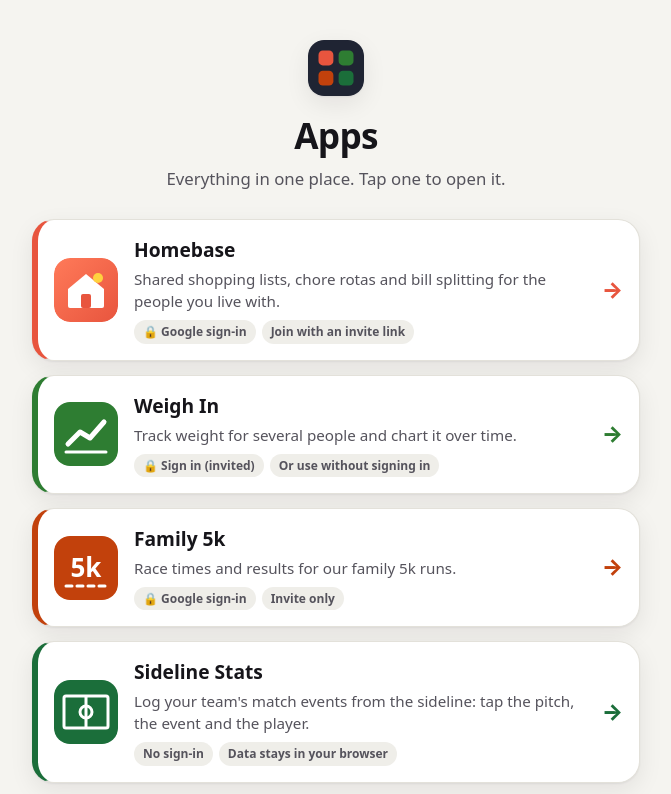
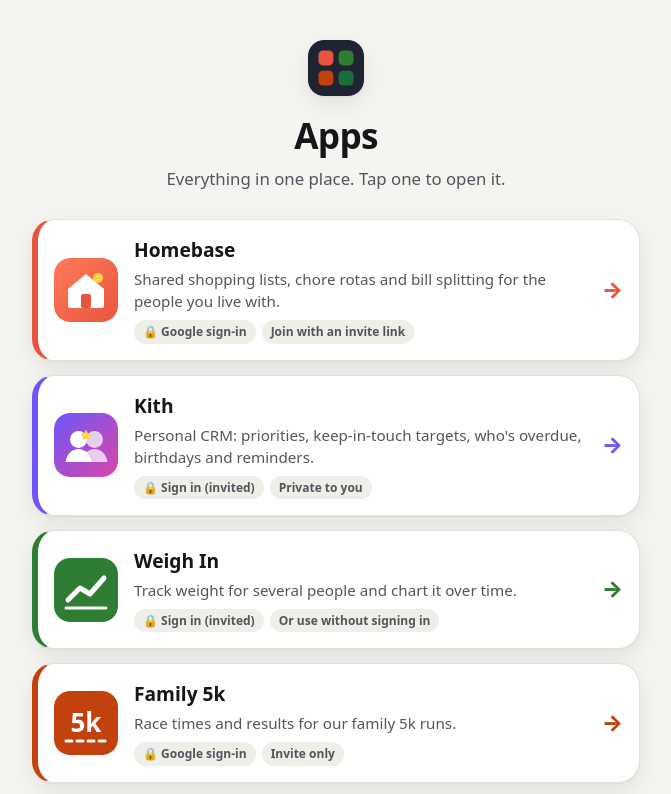
Before and after one commit to CaomhinDev/apps, a plain HTML site: page index.html in a window 1280 px wide. Shown: the top 794 px of the page, without its empty margins (304-975 px from the left). Drawn offline with Linux system fonts and the light colour scheme.

Commit message:
Add Kith (personal CRM)
Co-Authored-By: Claude Opus 5.5 <noreply@anthropic.com>

```diff
--- a/index.html
+++ b/index.html
@@ -28,6 +28,17 @@
             <strong>Homebase</strong>
             <span class="desc">Shared shopping lists, chore rotas and bill splitting for the people you live with.</span>
             <span class="tags"><span class="tag">🔒 Google sign-in</span><span class="tag">Join with an invite link</span></span>
+          </span>
+          <span class="go" aria-hidden="true">→</span>
+        </a>
+      </li>
+      <li>
+        <a class="app" href="https://kith-crm-9709ac.web.app/" id="kith">
+          <img src="icons/kith.svg" alt="" width="64" height="64">
+          <span class="text">
+            <strong>Kith</strong>
+            <span class="desc">Personal CRM: priorities, keep-in-touch targets, who's overdue, birthdays and reminders.</span>
+            <span class="tags"><span class="tag">🔒 Sign in (invited)</span><span class="tag">Private to you</span></span>
           </span>
           <span class="go" aria-hidden="true">→</span>
         </a>
--- a/styles.css
+++ b/styles.css
@@ -27,11 +27,13 @@
 #weigh-in { --tint: #2e7d32; }
 #family5k { --tint: #c2410c; }
 #sideline-stats { --tint: #1b6e3a; }
+#kith { --tint: #6e56f8; }
 @media (prefers-color-scheme: dark) {
   #homebase { --tint: #ff7a63; }
   #weigh-in { --tint: #66bb6a; }
   #family5k { --tint: #fb923c; }
   #sideline-stats { --tint: #4ade80; }
+  #kith { --tint: #9d8bff; }
 }
 
 * { box-sizing: border-box; }
```
Also changed, not shown: icons/kith.svg (added), 1 other file.
